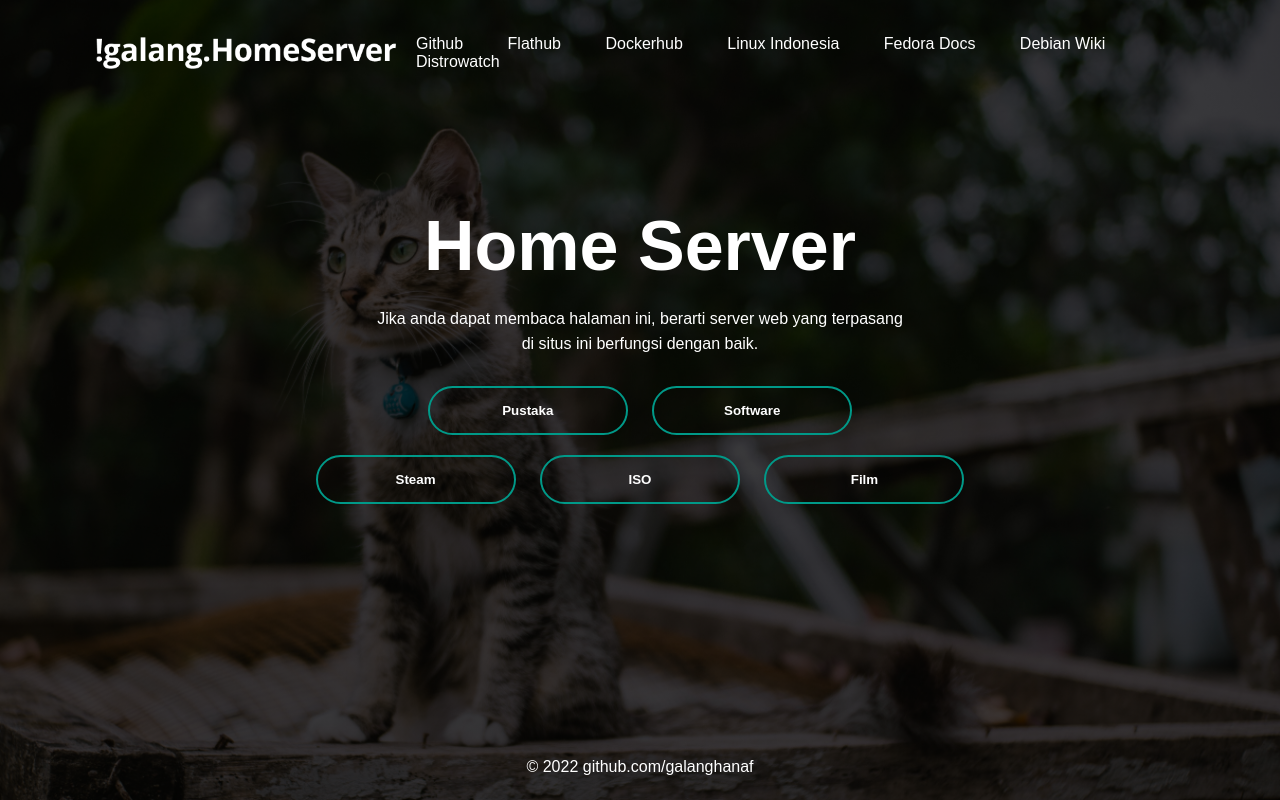
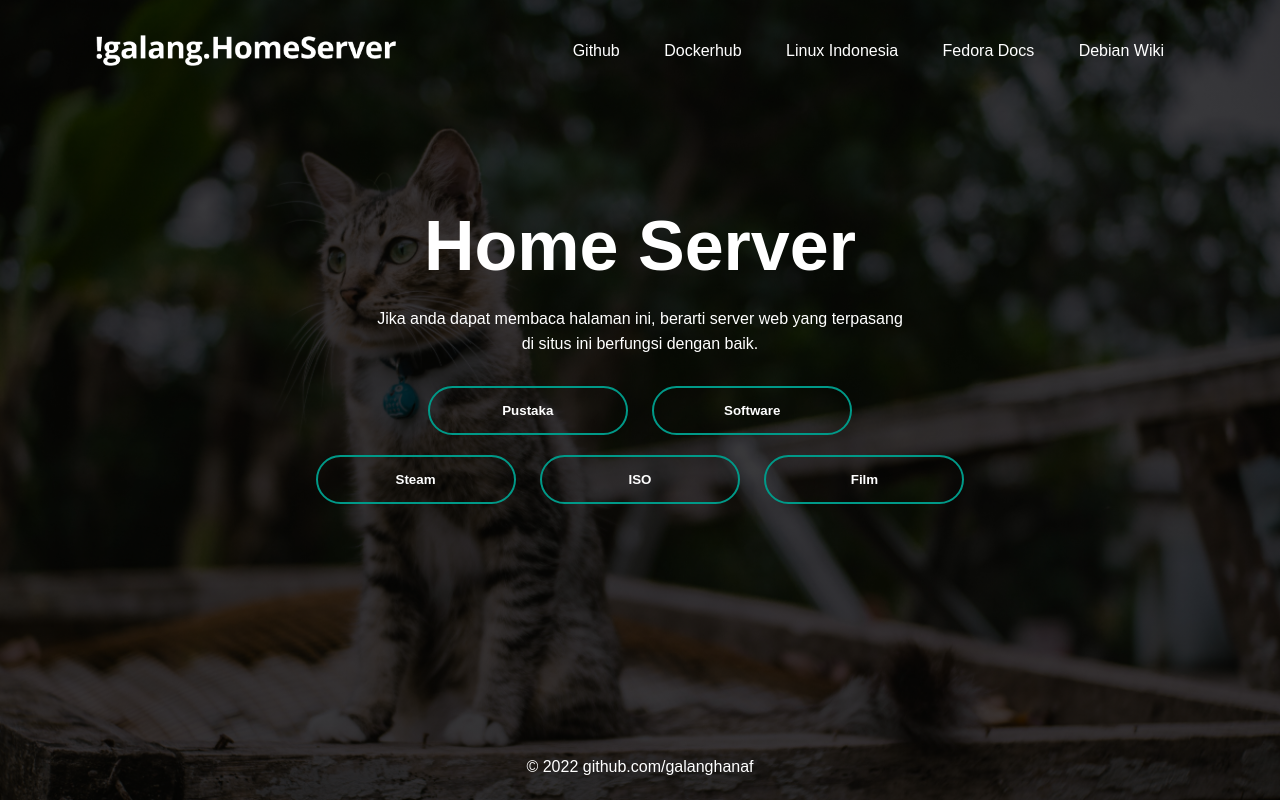
Before and after one commit to galanghanaf/home-server, a plain HTML site: page index.html in a window 1280 px wide. Drawn offline with Linux system fonts and the light colour scheme.

```diff
--- a/index.html
+++ b/index.html
@@ -129,12 +129,10 @@
 					<img src="./assets/logo.png" class="logo">
 					<ul>
 						<li><a href="https://github.com/galanghanaf" target="_blank">Github</a></li>
-						<li><a href="https://flathub.org/" target="_blank">Flathub</a></li>
 						<li><a href="https://hub.docker.com/r/galanghanaf" target="_blank">Dockerhub</a></li>
 						<li><a href="https://www.facebook.com/groups/linuxidn" target="_blank">Linux Indonesia</a></li>
 						<li><a href="https://docs.fedoraproject.org/en-US/docs/" target="_blank">Fedora Docs</a></li>
 						<li><a href="https://wiki.debian.org/" target="_blank">Debian Wiki</a></li>
-						<li><a href="https://distrowatch.com/" target="_blank">Distrowatch</a></li>
 					</ul>
 				</div>
 			</div>
```
Also changed, not shown: 1 other file.
